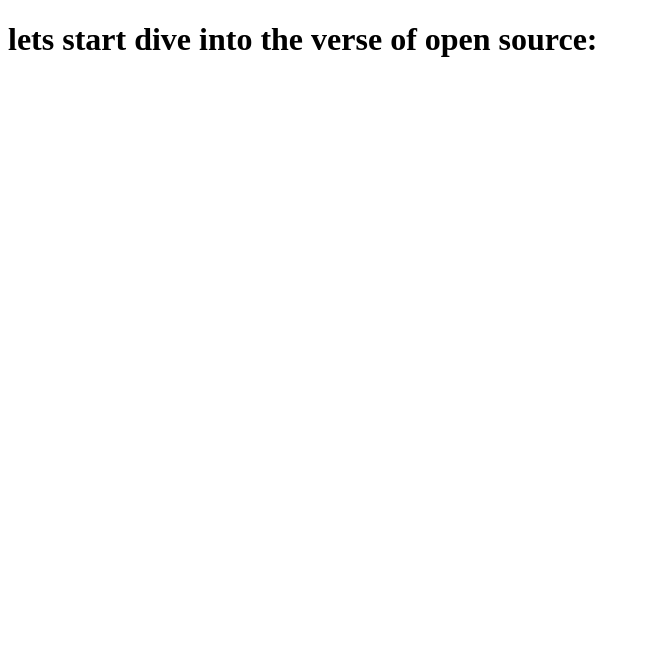
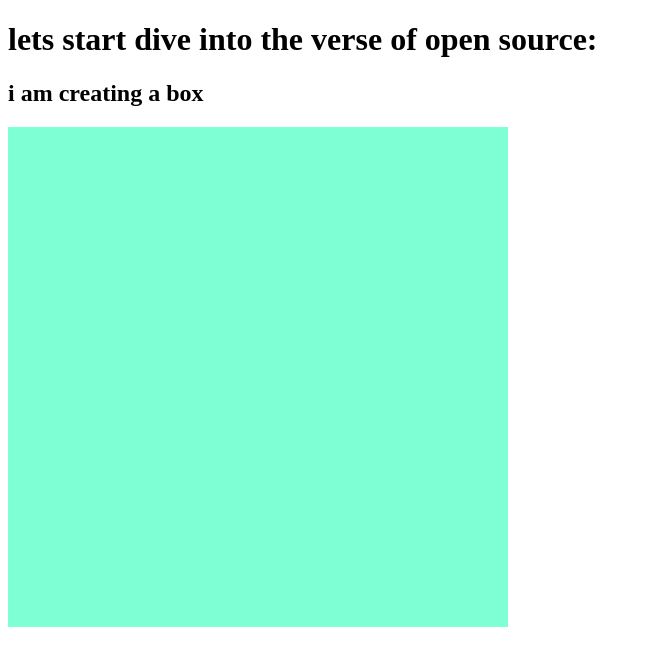
Before and after one commit to PRAKASH-DANGI0038/prakast_first, a plain HTML site: page index.html in a window 1280 px wide. Shown: the whole page, without its empty margins (0-650 px from the left). Drawn offline with Linux system fonts and the light colour scheme.

Commit message:
implemented box

```diff
--- a/index.html
+++ b/index.html
@@ -5,7 +5,21 @@
     <meta name="viewport" content="width=device-width, initial-scale=1.0">
     <title>Document</title>
 </head>
+
+<style>
+    .box{
+        width:500px;
+        height: 500px;
+        background-color: aquamarine;
+
+    }
+</style>
+
 <body>
     <h1> lets start dive into the verse of open source: </h1>
+    <h2> i am creating a box </h2>
+    <div class="box">
+
+    </div>
 </body>
 </html>
```
